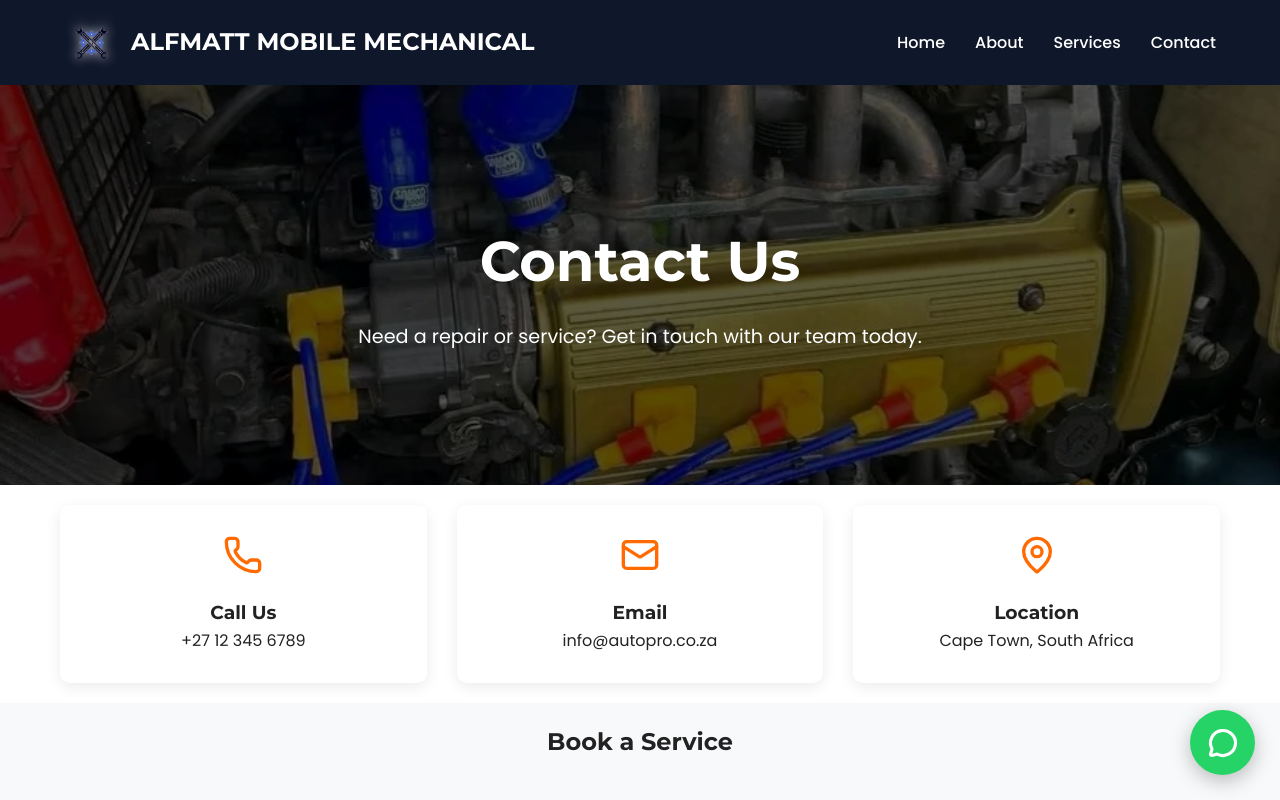
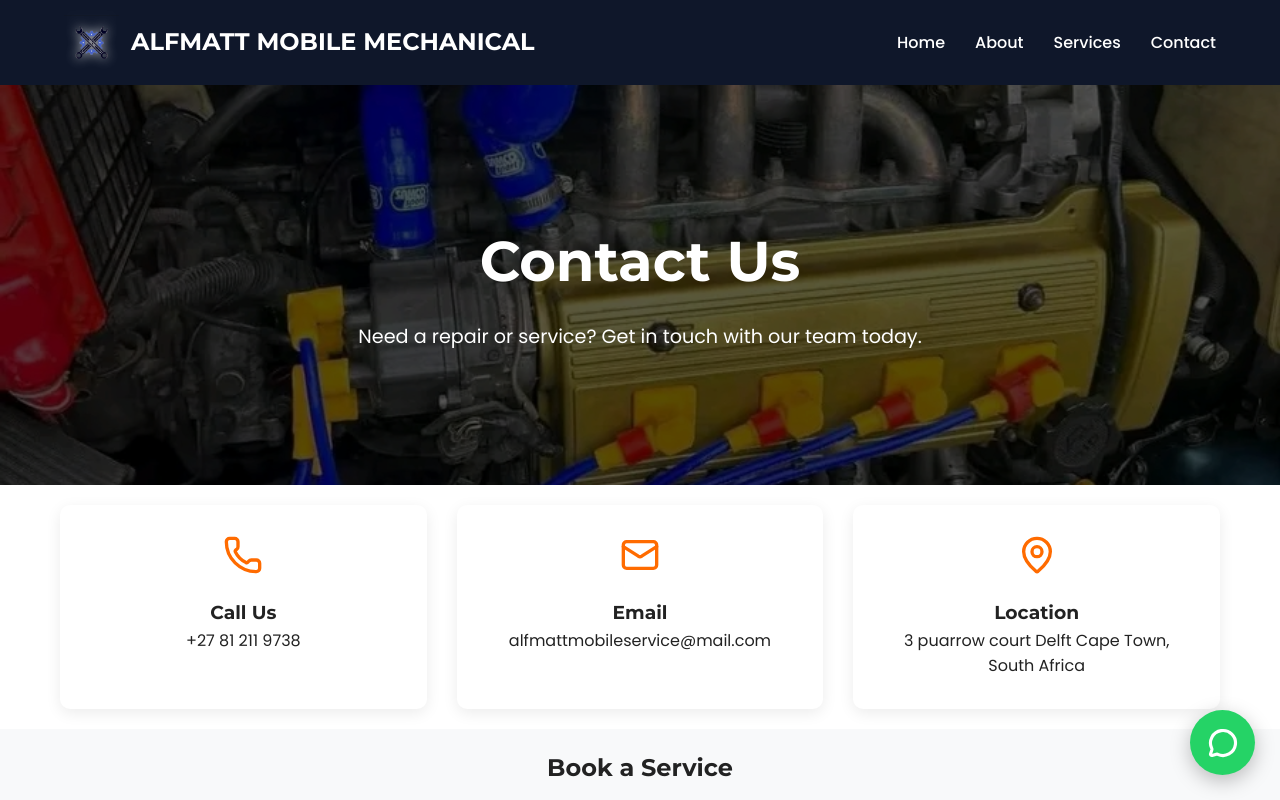
Before and after one commit to tichaonaclapperton/alfmatt, a React (Vite) app: page /contact in a window 1280 px wide. Shown: the top 800 px of the page. Built offline with nearby package versions, Linux system fonts and the light colour scheme.

Commit message:
updated the contact page

```diff
--- a/src/components/ContactInfo.jsx
+++ b/src/components/ContactInfo.jsx
@@ -7,19 +7,19 @@ export default function ContactInfo() {
       <div className="info-card">
         <Phone size={40} />
         <h3>Call Us</h3>
-        <p>+27 12 345 6789</p>
+        <p>+27 81 211 9738</p>
       </div>
 
       <div className="info-card">
         <Mail size={40} />
         <h3>Email</h3>
-        <p>info@autopro.co.za</p>
+        <p>alfmattmobileservice@mail.com</p>
       </div>
 
       <div className="info-card">
         <MapPin size={40} />
         <h3>Location</h3>
-        <p>Cape Town, South Africa</p>
+        <p>3 puarrow court Delft Cape Town, South Africa</p>
       </div>
     </section>
   );
```
